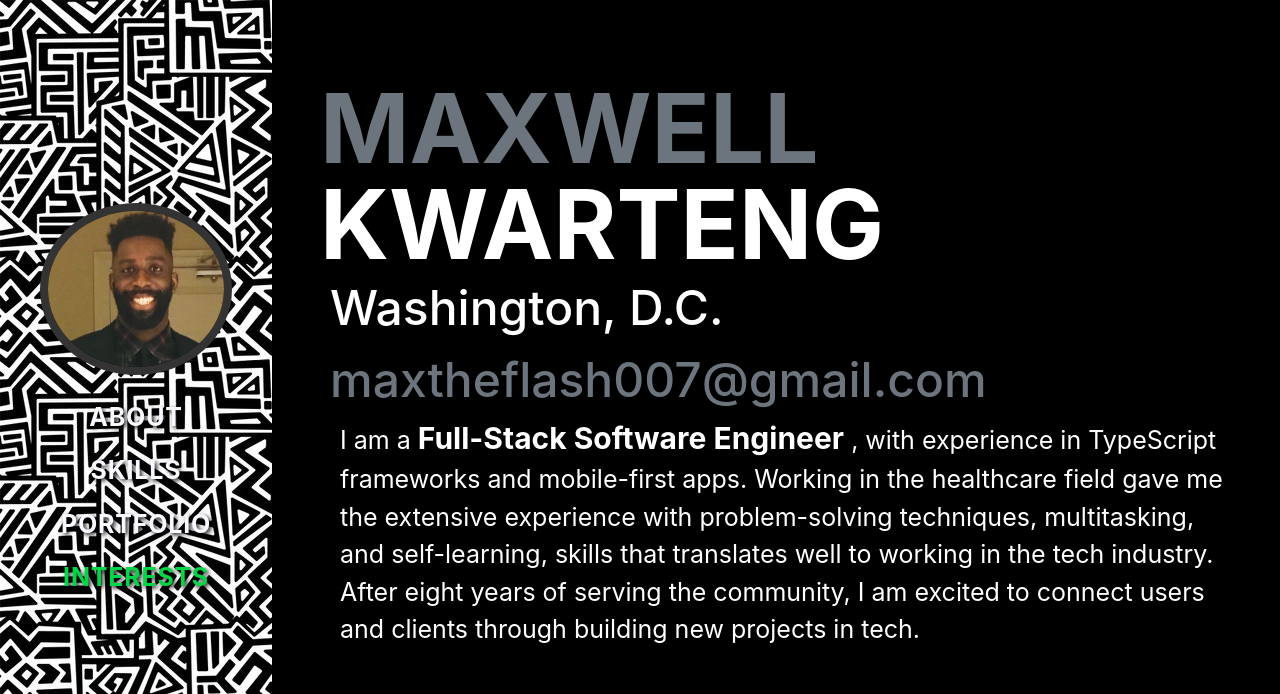
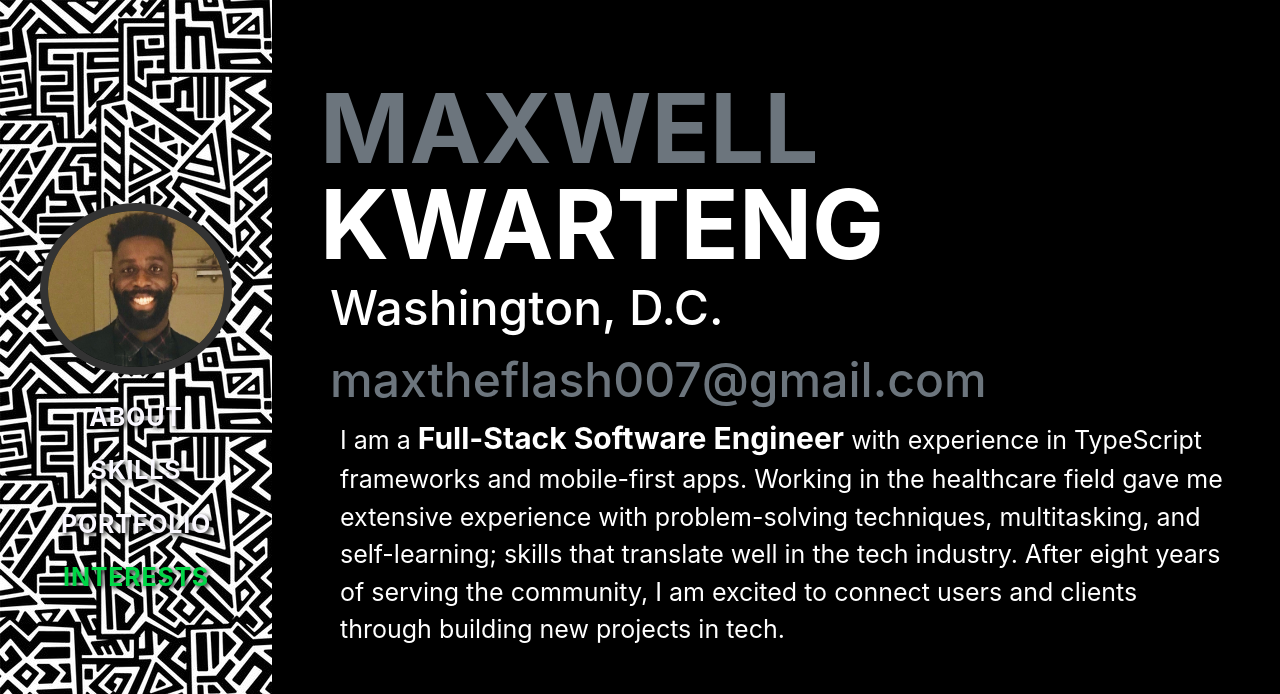
Before and after one commit to Max-spec007/MyPortfolio, a website: page index.html in a window 1280 px wide. Shown: the top 694 px of the page. Drawn offline with nearby package versions, Linux system fonts and the light colour scheme; a web font is replaced by a local one.

Commit message:
Added all the modified files to MyPortfolio

```diff
--- a/index.html
+++ b/index.html
@@ -47,7 +47,7 @@
                    Washington, D.C.
                    <a href="mailto:maxtheflash007@gmail.com">maxtheflash007@gmail.com</a>
                 </div>
-                <p class="lead mb-5">I am a <span class="software-engineer"> Full-Stack Software Engineer </span>, with experience in TypeScript frameworks and mobile-first apps. Working in the healthcare field gave me the extensive experience with problem-solving techniques, multitasking, and self-learning, skills that translates well to working in the tech industry. After eight years of serving the community, I am excited to connect users and clients through building new projects in tech.<br>
+                <p class="lead mb-5">I am a <span class="software-engineer"> Full-Stack Software Engineer </span> with experience in TypeScript frameworks and mobile-first apps. Working in the healthcare field gave me extensive experience with problem-solving techniques, multitasking, and self-learning; skills that translate well in the tech industry. After eight years of serving the community, I am excited to connect users and clients through building new projects in tech.<br>
                 </p>
                 <div class="social-icons">
                        <a class="social-icon" href="https://www.linkedin.com/in/maxwellkwarteng/" target="_blank"><i class="fab fa-linkedin-in"></i></a>
```
